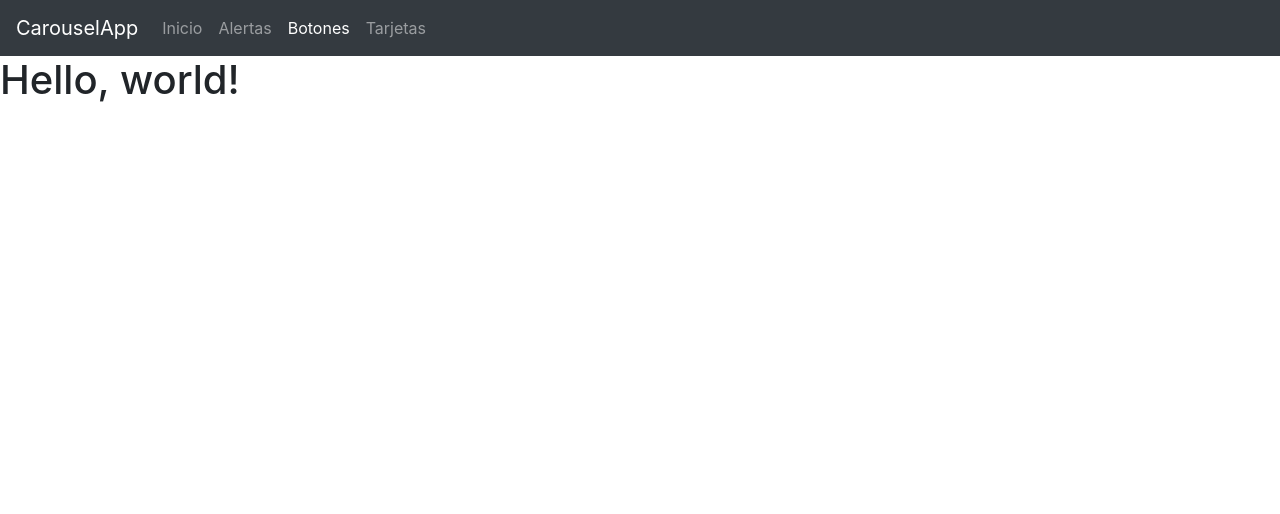
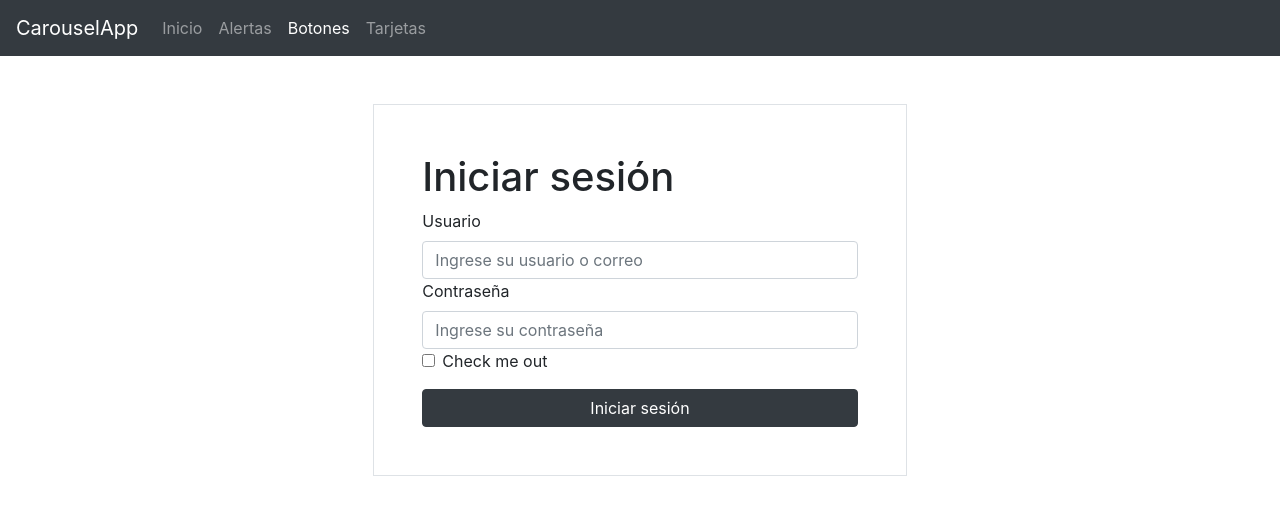
Before and after one commit to 1kimberly/claseboostrap2, a plain HTML site: page page-1/botones.html in a window 1280 px wide. Drawn offline with nearby package versions, Linux system fonts and the light colour scheme.

Commit message:
Modificacion de botones-formulario2  registrate

```diff
--- a/page-1/botones.html
+++ b/page-1/botones.html
@@ -30,8 +30,32 @@
     </nav>
 
 
-    <h1>Hello, world!</h1>
+    <!--Formulario de inicio de sesión-->
 
+    <div class="d-flex justify-content-center mt-5">
+      <div class="col-md-5 border p-5 " >
+        <form >
+          <h1>Iniciar sesión </h1>
+          <div class="form group">
+            <label for="Usuario">Usuario</label>
+            <input required type="email" class="form-control" id="Usuario" placeholder="Ingrese su usuario o correo">
+
+          </div>
+          <label for="Contraseña">Contraseña</label>
+            <input required type="password" class="form-control" id="Contraseña" placeholder="Ingrese su contraseña">
+
+            <div class="form-group form-check">
+              <input type="checkbox" class="form-check-input" id="exampleCheck1">
+              <label class="form-check-label" for="exampleCheck1">Check me out</label>
+            </div>
+
+            <button type="submit" class="btn btn-block btn-dark ">Iniciar sesión</button>
+
+          </div>
+
+        </form>
+      </div>
+    </div>
     <!-- Optional JavaScript; choose one of the two! -->
 
     <!-- Option 1: jQuery and Bootstrap Bundle (includes Popper) -->
```
